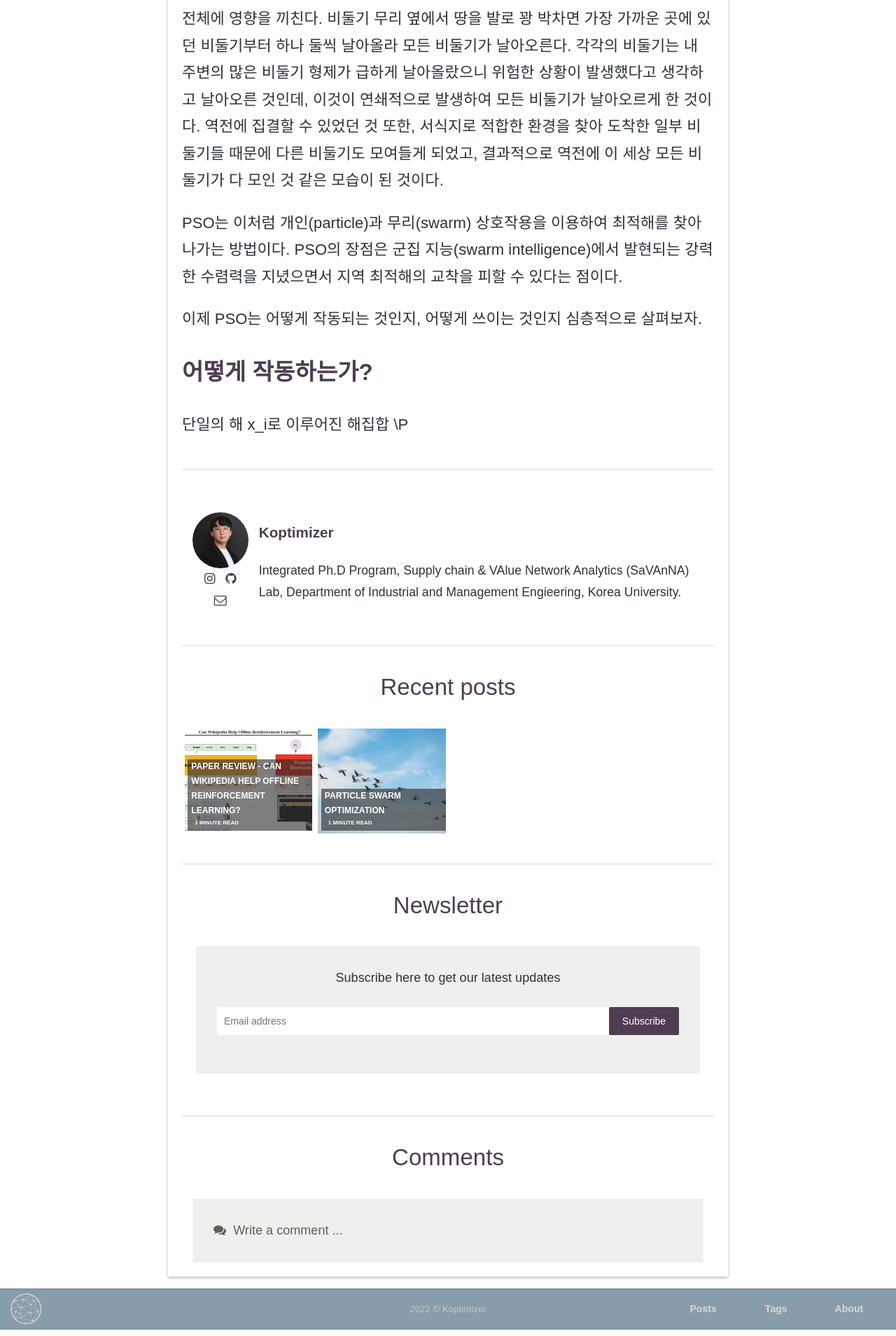
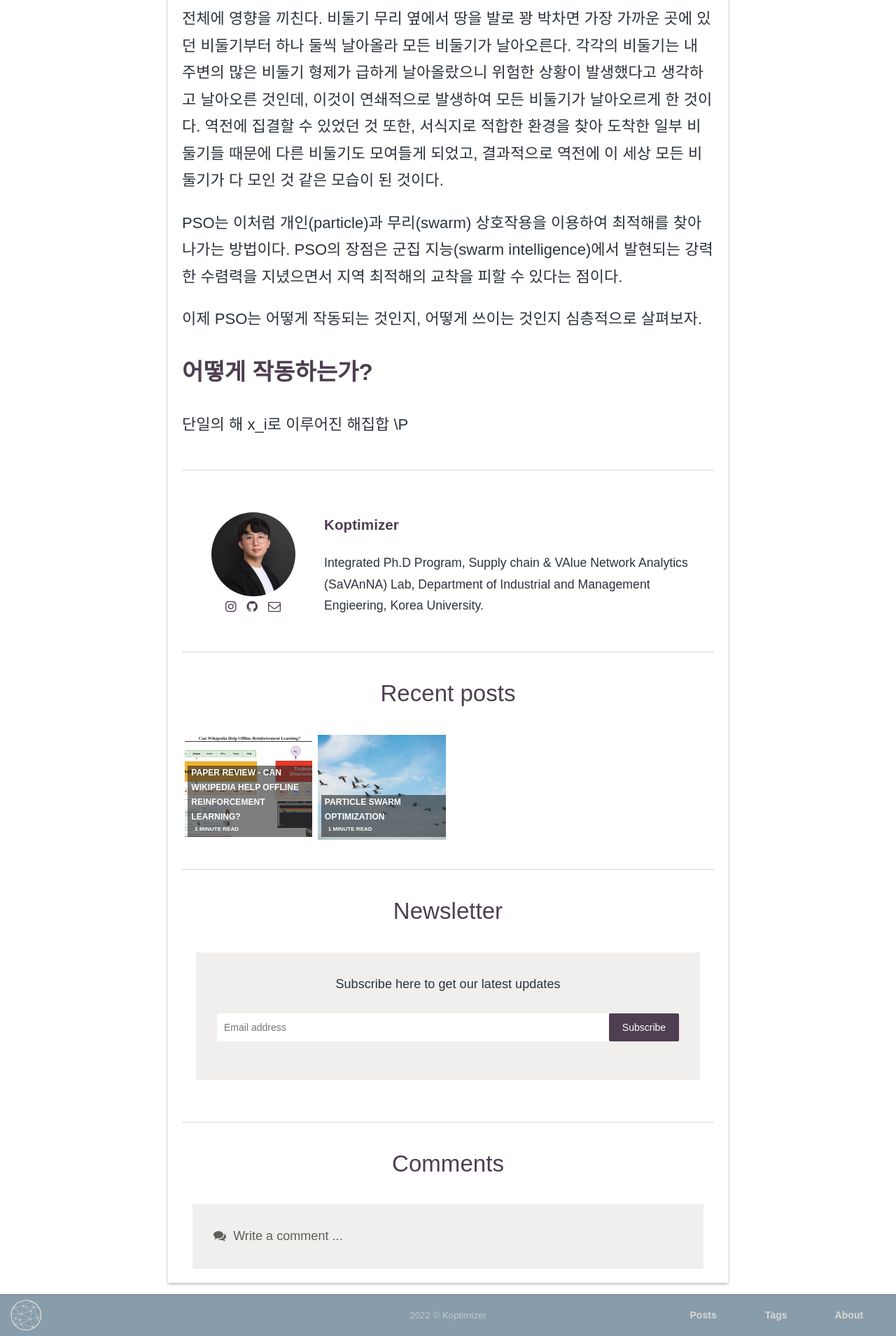
Before and after one commit to koptimizer/koptimizer.tech, a Jekyll site: the page built from _posts/2022-03-18-particle_swarm_optimization.md, in a window 1280 px wide. Shown: the part 1861-3770 px from the top of the page at 70% size. Built offline with Jekyll 4.4.1, drawn with Linux system fonts in a browser that asks for light colours; comment, search, counter and statistics services are not loaded.

Commit message:
Update main.css

```diff
--- a/assets/css/main.css
+++ b/assets/css/main.css
@@ -1713,11 +1713,12 @@ img + small, img + br + small {
     display: inline-block;
     margin-right: 15px;
     margin-left: 15px;
-    /*width: 380px;*/
+    width: 380px;
+    text-align: center;
 }
 .author-box .author-img {
   width: 120px;
-  margin-right: 30px;
+  /*margin-right: 30px;*/
   -webkit-border-radius: 100%;
           border-radius: 100%;
   vertical-align: middle;
```
